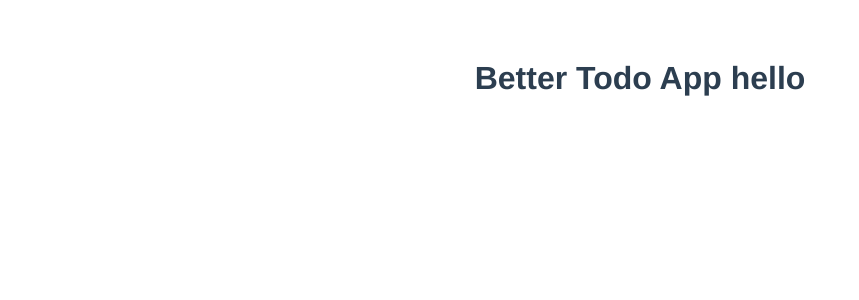
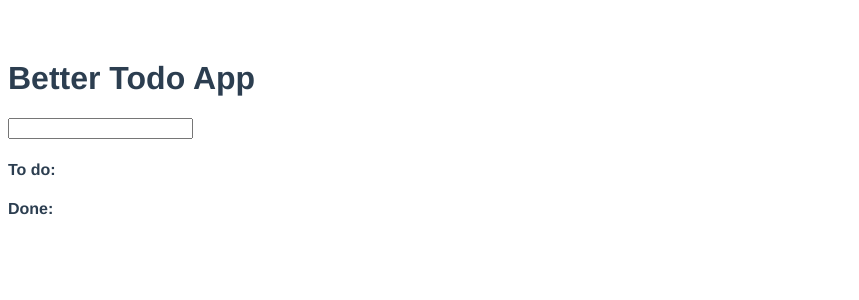
Before and after one commit to rudyyazdi/better-todo, a Vue app: page / in a window 1280 px wide. Shown: the top 300 px of the page, without its empty margins (0-859 px from the left). Built offline with nearby package versions, Linux system fonts and the light colour scheme.

Commit message:
Implemented the list and checkboxes

```diff
--- a/package.json
+++ b/package.json
@@ -8,6 +8,8 @@
     "lint": "vue-cli-service lint"
   },
   "dependencies": {
+    "@types/uuid": "^8.3.0",
+    "uuid": "^8.3.2",
     "vue": "^3.0.0",
     "vue-class-component": "^8.0.0-0"
   },
--- a/src/App.vue
+++ b/src/App.vue
@@ -1,5 +1,5 @@
 <template>
-  <Main msg="hello"/>
+  <Main />
 </template>
 
 <script lang="ts">
@@ -19,7 +19,6 @@ export default defineComponent({
   font-family: Avenir, Helvetica, Arial, sans-serif;
   -webkit-font-smoothing: antialiased;
   -moz-osx-font-smoothing: grayscale;
-  text-align: center;
   color: #2c3e50;
   margin-top: 60px;
 }
--- a/src/components/Main.vue
+++ b/src/components/Main.vue
@@ -1,14 +1,56 @@
 <template>
-  <h1>Better Todo App {{msg}}</h1>
+  <h1>Better Todo App</h1>
+  <form v-on:submit.prevent="addTodoItem">
+    <input type="text" v-model="todoItemName">
+  </form>
+  <h4>To do:</h4>
+  <ul>
+    <div v-for="item in todoItems()" v-bind:key="item.id" style="display:flex">
+      <input type="checkbox" v-bind:checked="false" v-on:click="toggleDone(item.id)">
+      <li > {{item.name}}</li>
+    </div>
+  </ul>
+
+  <h4>Done:</h4>
+  <ul>
+    <div v-for="item in doneItems()" v-bind:key="item.id" style="display:flex">
+      <input type="checkbox" v-bind:checked="true" v-on:click="toggleDone(item.id)">
+      <li > {{item.name}}</li>
+    </div>
+  </ul>
 </template>
 
 <script lang="ts">
 import { defineComponent } from 'vue'
+import { store, ITodoItem, addTodoItem, toggleDone } from '../store'
+import { v4 as uuidv4 } from 'uuid'
 
 export default defineComponent({
   name: 'Main',
-  props: {
-    msg: String
+  store,
+  props: { },
+  methods: {
+    todoItems () {
+      return store.todoItems.filter(item => !item.isDone)
+    },
+    doneItems () {
+      return store.todoItems.filter(item => item.isDone)
+    },
+    addTodoItem () {
+      const todoItem: ITodoItem = {
+        id: uuidv4(),
+        name: this.todoItemName,
+        isDone: false
+      }
+      addTodoItem(todoItem)
+      this.todoItemName = ''
+    },
+    toggleDone: toggleDone
+  },
+  data: function () {
+    return {
+      todoItemName: ''
+    }
   }
 })
 </script>
@@ -20,11 +62,6 @@ h3 {
 }
 ul {
   list-style-type: none;
-  padding: 0;
-}
-li {
-  display: inline-block;
-  margin: 0 10px;
 }
 a {
   color: #42b983;
--- /dev/null
+++ b/src/store.ts
@@ -0,0 +1,32 @@
+import { reactive } from 'vue'
+import { v4 as uuidv4 } from 'uuid'
+
+export type ITodoItem = {
+  id: string;
+  name: string;
+  isDone: boolean;
+}
+
+type IState = {
+  todoItems: ITodoItem[]
+}
+
+export const initialState:IState = {
+  todoItems: []
+}
+
+export const store = reactive(initialState)
+
+export function addTodoItem (todoItem: ITodoItem): void {
+  store.todoItems = [todoItem].concat(store.todoItems)
+}
+
+export function toggleDone (id: string): void {
+  const newTodoItems = store.todoItems.map((item) => {
+    if (item.id === id) {
+      return { ...item, isDone: !item.isDone }
+    }
+    return item
+  })
+  store.todoItems = newTodoItems
+}
```
Also changed, not shown: 1 other file (tests, documents, lock files or other folders).
